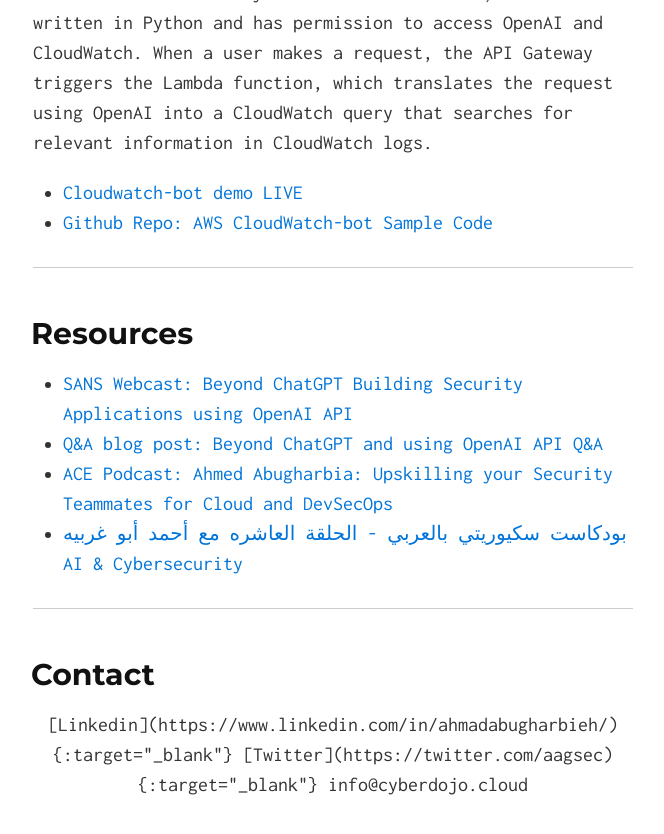
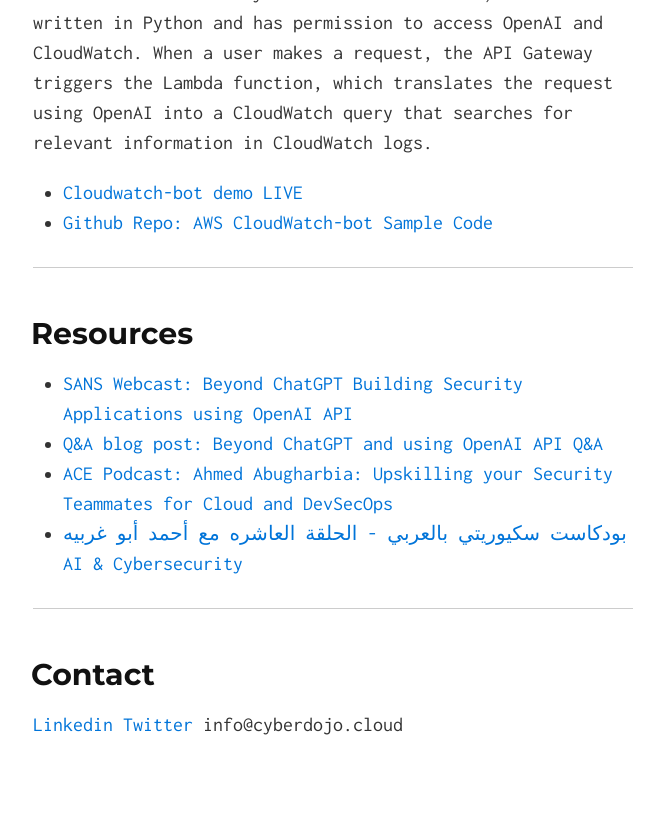
Before and after one commit to Ahmed-AG/cyberdojo-page, a Jekyll site: the page built from index.md, in a window 1280 px wide and 900 px high, scrolled down 1915 px. Shown: the top 834 px of the window, without its empty margins (307-971 px from the left). Built offline with Jekyll 4.4.1, drawn with Linux system fonts in a browser that asks for light colours; some of the changed lines change nothing that is shown; some of the changed text lies outside the part shown.

Commit message:
Update page

```diff
--- a/index.md
+++ b/index.md
@@ -1,15 +1,17 @@
 ---
 layout: default
+tags: [tag1, tag2, tag3]
 ---
 <center>
 <A href="#About">About</A>
 <A href="#Projects">Projects</A>
 <A href="#Resources">Resources</A>
 <A href="#SANS Classes">SANS Classes</A>
+<A href="#tag1">Tag1</A>
 </center>
 ---
 
-## About
+## About `tag1'
 
 Cyberdojo offers top-notch cloud security services. With years of experience in the field, our team of experts brings a wealth of knowledge and expertise to the table, ensuring our clients' assets are protected from threats and risks. We leverage the latest technologies and methodologies to deliver comprehensive and effective security solutions tailored to our clients' unique needs. At Cyberdojo, we are committed to providing outstanding service and support to our clients, helping them stay secure and compliant in an ever-changing threat landscape.
 
@@ -52,8 +54,6 @@
 ---
 
 ## Contact
-<div style="text-align: center;">
 [Linkedin](https://www.linkedin.com/in/ahmadabugharbieh/){:target="_blank"}
 [Twitter](https://twitter.com/aagsec){:target="_blank"}
 info@cyberdojo.cloud
-</div>
```
